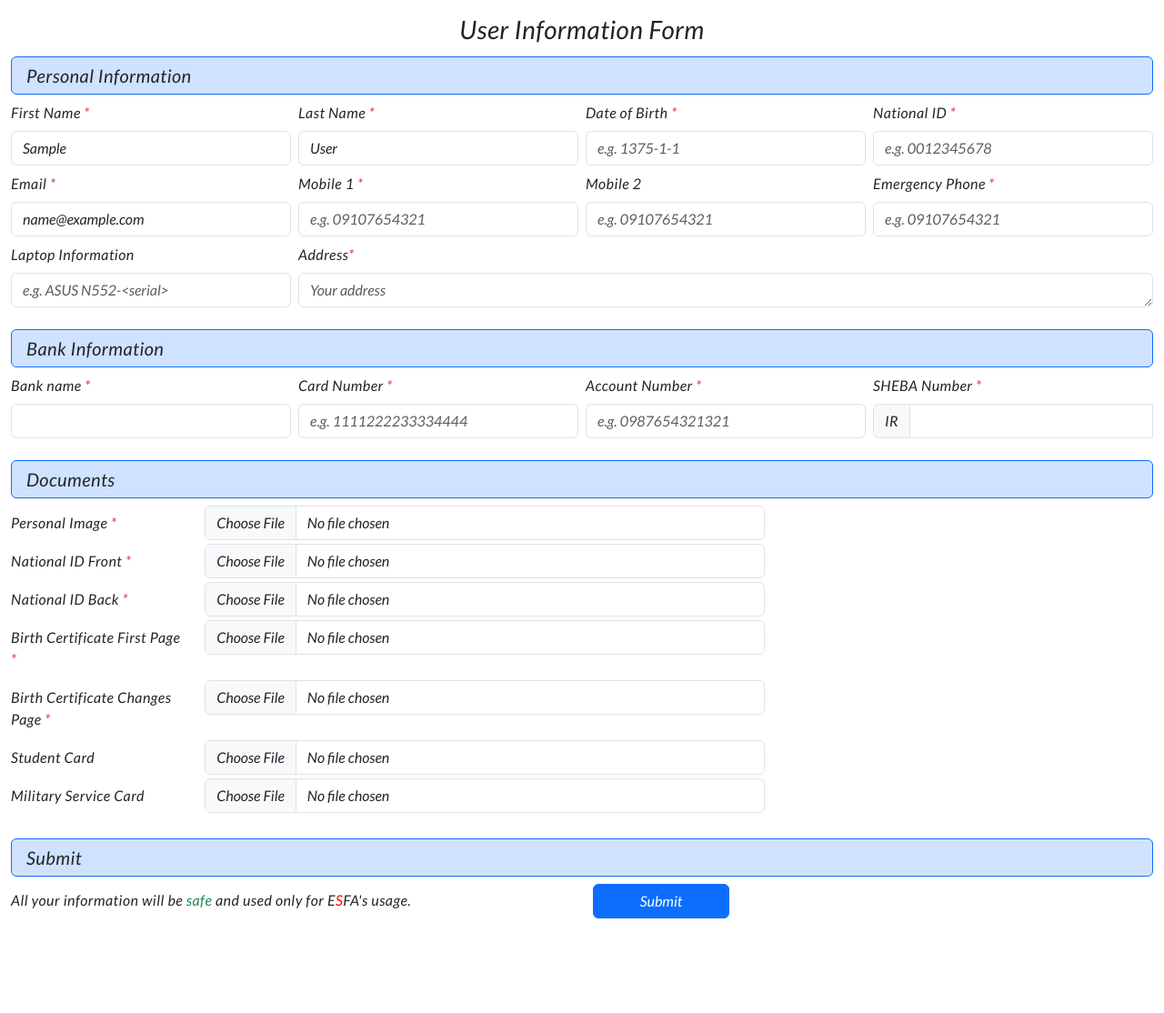
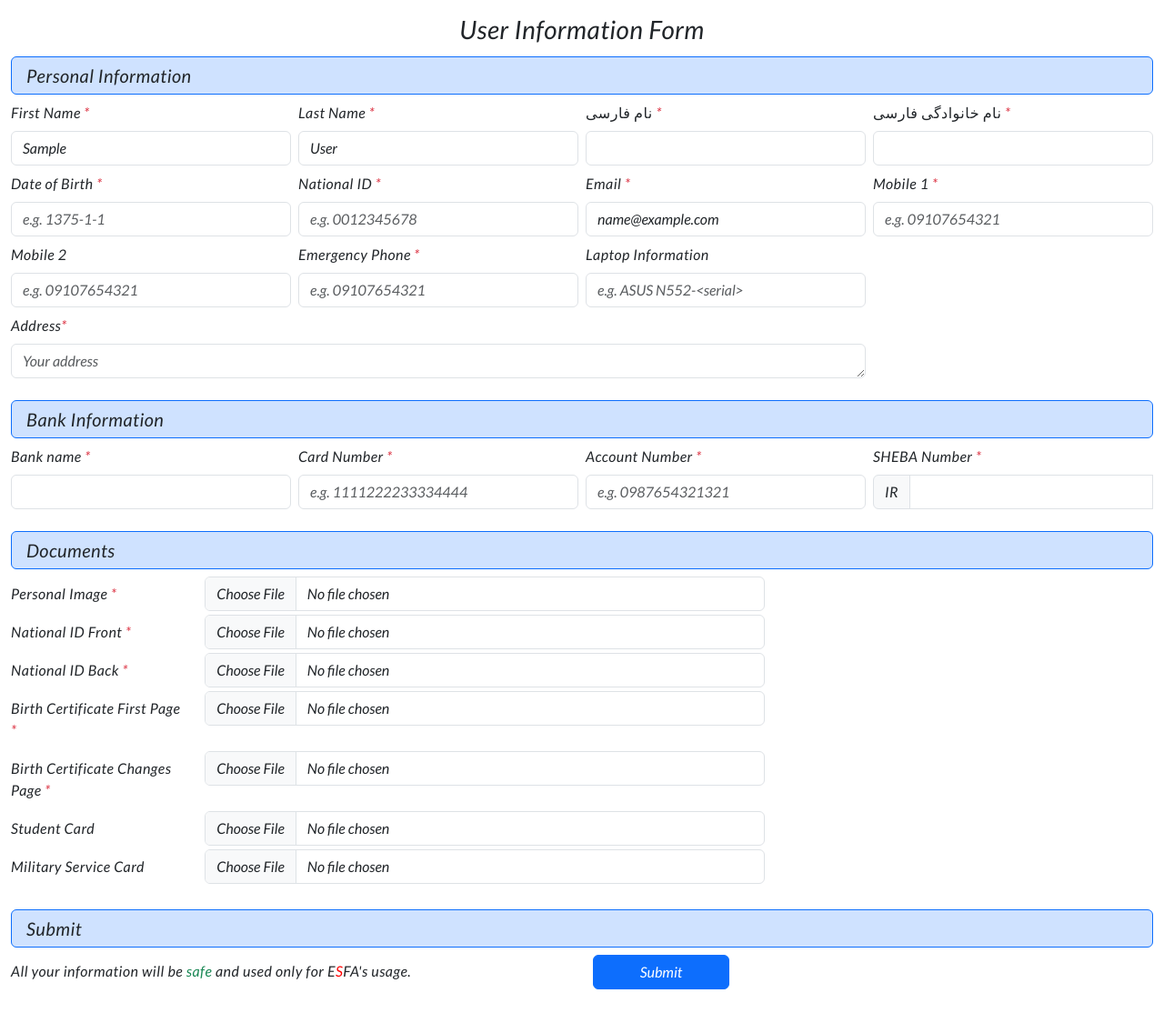
Before and after one commit to ESFA-Group/wisehours, a Django app: page /hours/personal_info in a window 1280 px wide. Shown: the part 56-1170 px from the top of the page at 91% size. Before the commit the page ends 1066 px from the top, so only its background shows below. Run offline with Django 4.2, Linux system fonts and the light colour scheme; the visitor is signed in with stand-in values (Sample User, id 1); parts of the project's set-up code (start-up, migrations or seed data) failed here and were passed over; some libraries are stand-ins or nearby versions.

Commit message:
add persian names

```diff
--- a/hours/sheets/models.py
+++ b/hours/sheets/models.py
@@ -11,6 +11,9 @@ def user_directory_path(instance, filename) -> str:
 
 
 class User(AbstractUser):
+    first_name_p = models.CharField("first name persian", max_length=150, blank=True)
+    last_name_p = models.CharField("last name persian", max_length=150, blank=True)
+
     # payment info
     wage = models.IntegerField("wage", default=0)
     base_payment = models.IntegerField("base_payment", default=0)
--- a/hours/sheets/templates/personal_info.html
+++ b/hours/sheets/templates/personal_info.html
@@ -56,6 +56,36 @@
                            name="lastName"
                            value="{{ request.user.last_name }}"
                            pattern="([A-z\s]){1,}"
+                           required>
+                    <div class="invalid-feedback">
+                        This field is required and should be in Persian.
+                    </div>
+                </div>
+
+                <div class="col-12 col-md-4 col-xl-3">
+                    <label for="firstNameP" class="form-label">
+                        نام فارسی <span class="text-danger">*</span>
+                    </label>
+                    <input type="text"
+                           class="form-control"
+                           id="firstNameP"
+                           name="firstNameP"
+                           value="{{ request.user.first_name_p }}"
+                           required>
+                    <div class="invalid-feedback">
+                        This field is required and should be in Persian.
+                    </div>
+                </div>
+
+                <div class="col-12 col-md-4 col-xl-3">
+                    <label for="lastNameP" class="form-label">
+                        نام خانوادگی فارسی <span class="text-danger">*</span>
+                    </label>
+                    <input type="text"
+                           class="form-control"
+                           id="lastNameP"
+                           name="lastNameP"
+                           value="{{ request.user.last_name_p }}"
                            required>
                     <div class="invalid-feedback">
                         This field is required and should be in Latin.
--- a/hours/sheets/views.py
+++ b/hours/sheets/views.py
@@ -88,6 +88,8 @@ class PersonalInfoView(BaseView):
     def save_user_data(self, request):
         request.user.first_name = request.POST.get("firstName", "")
         request.user.last_name = request.POST.get("lastName", "")
+        request.user.first_name_p = request.POST.get("firstNameP", "")
+        request.user.last_name_p = request.POST.get("lastNameP", "")
         request.user.national_ID = request.POST.get("nationalID", "")
         request.user.dob = request.POST.get("dob", "")
         request.user.email = request.POST.get("email", "")
```
Also changed, not shown: hours/sheets/migrations/0030_user_first_name_p_user_last_name_p.py (added).
